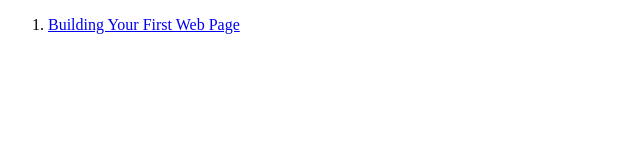
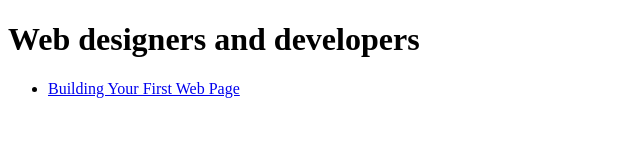
Before and after one commit to autotradi/autotradi.github.io, a plain HTML site: page index.html in a window 1280 px wide. Shown: the whole page, without its empty margins (0-640 px from the left). Drawn offline with Linux system fonts and the light colour scheme.

Commit message:
Update index.html

```diff
--- a/index.html
+++ b/index.html
@@ -5,10 +5,11 @@
     <title>Autotradi</title>
   </head>
   <body>
-    <ol>
+    <h1>Web designers and developers</h1>
+    <ul>
       <li>
         <a href="https://learn.shayhowe.com/html-css/building-your-first-web-page/" target="_blank">Building Your First Web Page</a>
       </li>
-    </ol>
+    </ul>
   </body>
 </html>
```
